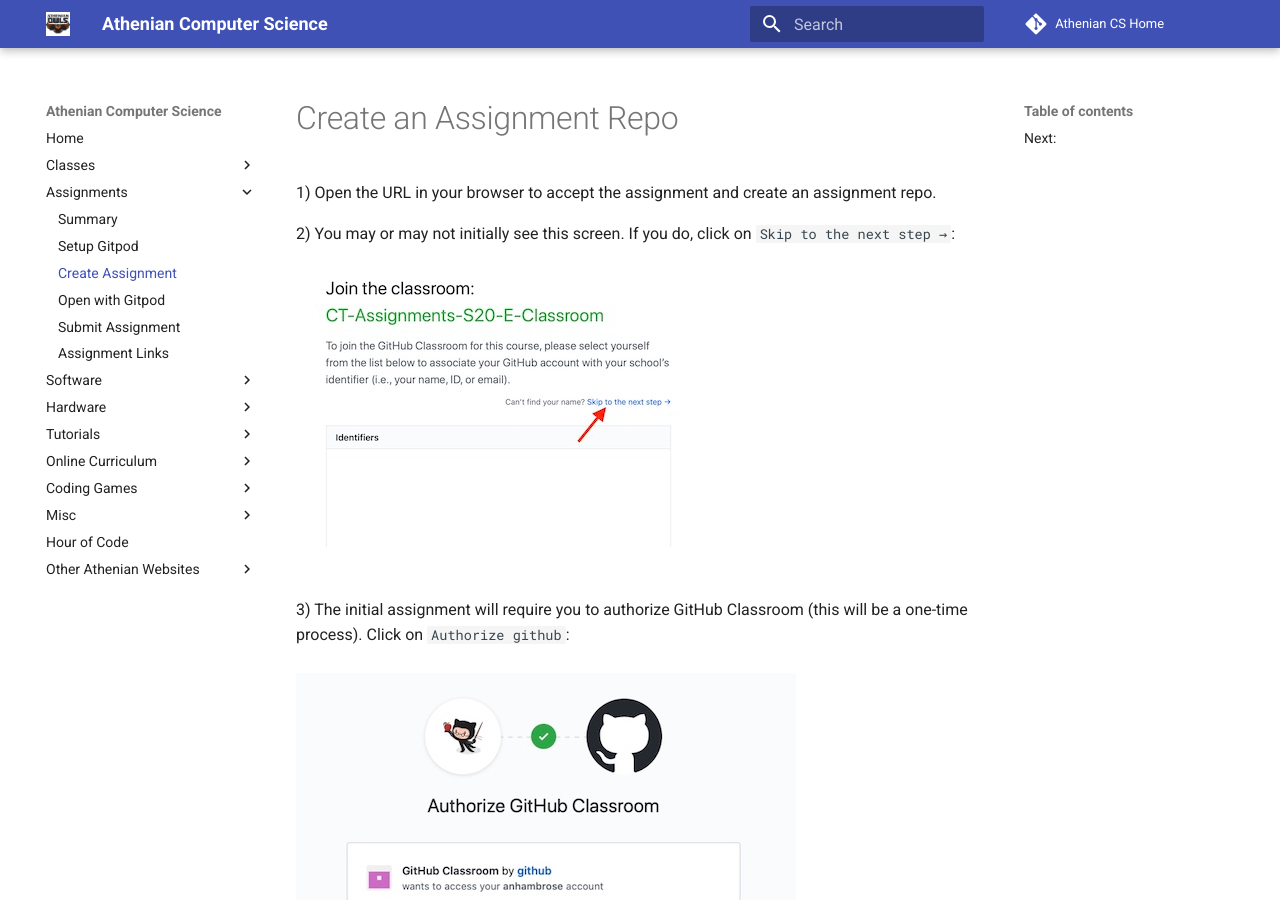
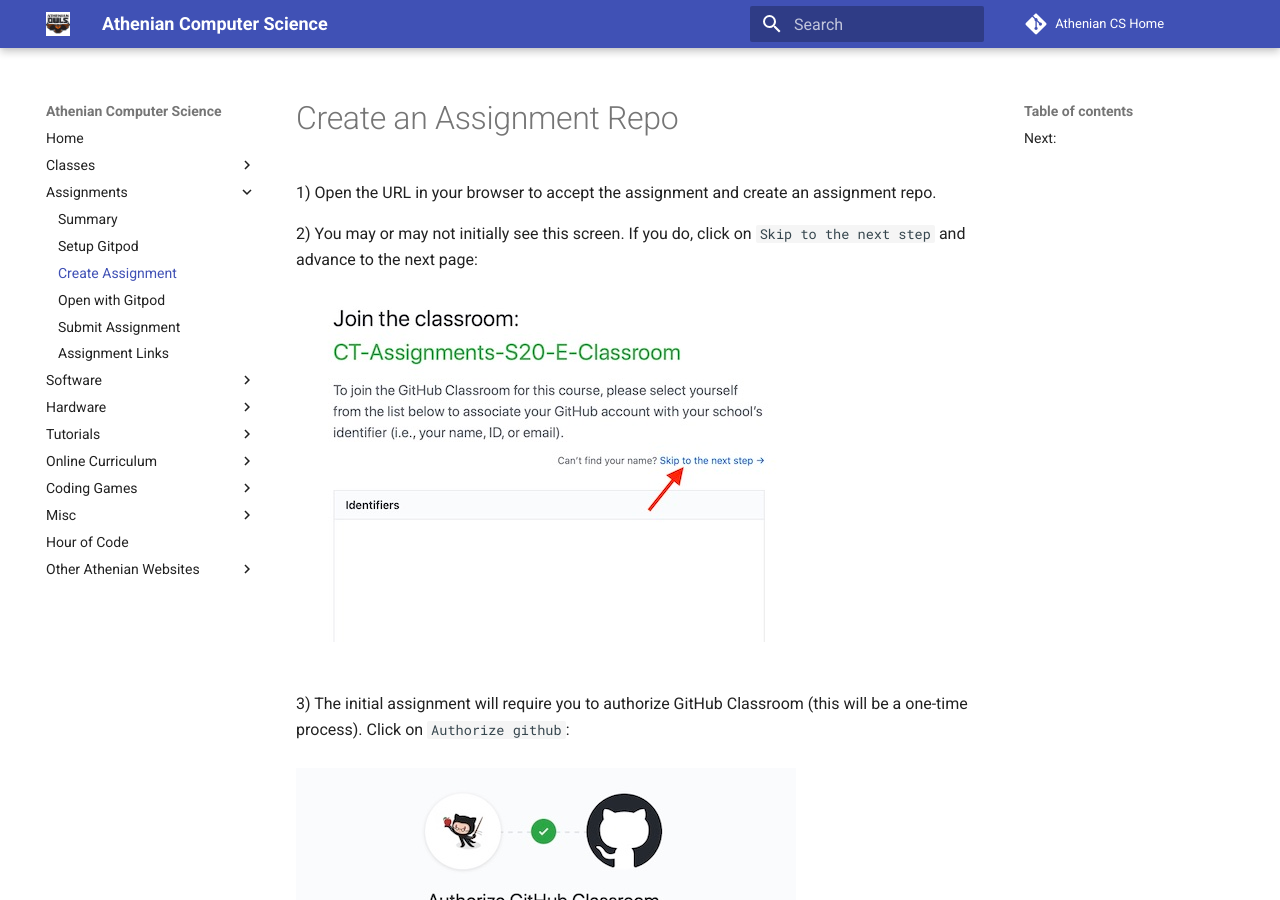
Before and after one commit to athenian-computational-thinking/athenian-cs-mkdocs, an MkDocs documentation site: the page built from docs/assignments/create-assignment.md, in a window 1280 px wide and 900 px high. Built offline with MkDocs 1.6.1 and Material for MkDocs 9.7.7, drawn with Linux system fonts in a browser that asks for light colours; comment, search, counter and statistics services are not loaded.

Commit message:
Update docs

```diff
--- a/docs/assignments/create-assignment.md
+++ b/docs/assignments/create-assignment.md
@@ -2,7 +2,8 @@
 
 1) Open the URL in your browser to accept the assignment and create an assignment repo.
 
-2) You may or may not initially see this screen. If you do, click on `Skip to the next step →`:
+2) You may or may not initially see this screen. If you do, click on `Skip to the next step` and
+advance to the next page:
 <br/><br/>![alt text](../images/select-student.jpg "Select student")<br/><br/>
 
 3) The initial assignment will require you to authorize GitHub Classroom (this will be a one-time process).
```
Also changed, not shown: docs/images/select-student.jpg.
